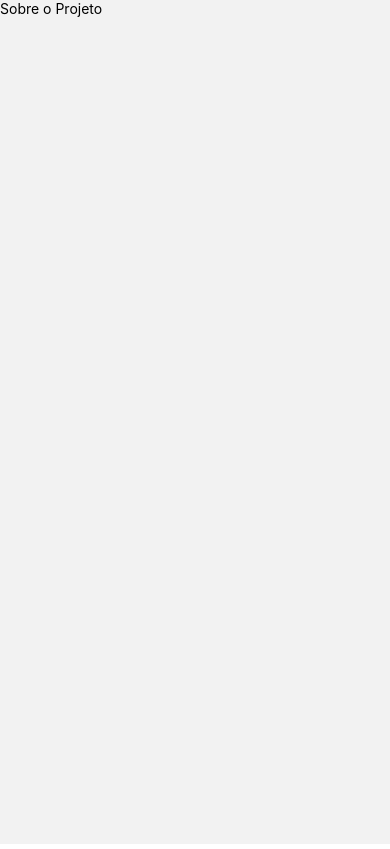
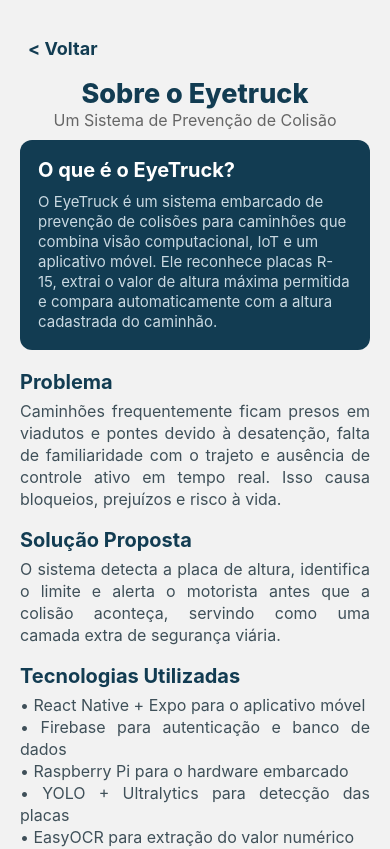
Before and after one commit to RafaelFLopes/app_eyetruck, a React Native app: screen /SobreProjeto in a window 390 px wide. Shown: the top 849 px of the page. Built offline with nearby package versions, Linux system fonts and the light colour scheme.

Commit message:
tela de sobre o projeto feita

```diff
--- a/src/pages/sobreProjeto/sobreProjeto.tsx
+++ b/src/pages/sobreProjeto/sobreProjeto.tsx
@@ -1,21 +1,75 @@
 import { useNavigation } from "@react-navigation/native";
-import { useDevice } from "../../contexts/DeviceContext";
+import { View, Text, ScrollView, TouchableOpacity } from "react-native";
 
-import BotaoPreenchido from "../../components/botaoPreenchido/botaoPreenchido";
-import CorpoFormulario from "../../components/corpoFormulario/corpoFormulario";
-import InputPadrao from "../../components/inputPadrao/inputPadrao";
 import HeaderTitulo from "../../components/headerTitulo/headerTitulo";
 import TituloPadraoMenor from "../../components/tituloPadraoMenor/tituloPadraoMenor";
 import SubTituloPadrao from "../../components/subTituloPadrao/subTituloPadrao";
 
-
 import { styles } from "./styleSobreProjeto";
-import { View, Text } from "react-native";
 
 export default function SobreProjeto() {
+  const navigation = useNavigation<any>();
+
   return (
-    <View>
-      <Text>Sobre o Projeto</Text>
+    <View style={styles.containerSobreProjeto}>
+
+      <TouchableOpacity
+        style={styles.botaoVoltar}
+        onPress={() => navigation.goBack()}
+      >
+        <Text style={styles.textoBotaoVoltar}>{"< Voltar"}</Text>
+      </TouchableOpacity>
+
+      <ScrollView
+        style={styles.scrollArea}
+        showsVerticalScrollIndicator={false}
+      >
+
+      <HeaderTitulo>
+        <TituloPadraoMenor title="Sobre o Eyetruck" />
+        <SubTituloPadrao title="Um Sistema de Prevenção de Colisão" />
+      </HeaderTitulo>
+
+        <View style={styles.card}>
+          <Text style={styles.cardTitulo}>O que é o EyeTruck?</Text>
+          <Text style={styles.cardTexto}>
+            O EyeTruck é um sistema embarcado de prevenção de colisões para
+            caminhões que combina visão computacional, IoT e um aplicativo móvel.
+            Ele reconhece placas R-15, extrai o valor de altura máxima permitida
+            e compara automaticamente com a altura cadastrada do caminhão.
+          </Text>
+        </View>
+
+        <Text style={styles.tituloSecao}>Problema</Text>
+        <Text style={styles.textoSecao}>
+          Caminhões frequentemente ficam presos em viadutos e pontes devido à
+          desatenção, falta de familiaridade com o trajeto e ausência de controle
+          ativo em tempo real. Isso causa bloqueios, prejuízos e risco à vida.
+        </Text>
+
+        <Text style={styles.tituloSecao}>Solução Proposta</Text>
+        <Text style={styles.textoSecao}>
+          O sistema detecta a placa de altura, identifica o limite e alerta o
+          motorista antes que a colisão aconteça, servindo como uma camada extra
+          de segurança viária.
+        </Text>
+
+        <Text style={styles.tituloSecao}>Tecnologias Utilizadas</Text>
+        <Text style={styles.textoSecao}>
+          • React Native + Expo para o aplicativo móvel{"\n"}
+          • Firebase para autenticação e banco de dados{"\n"}
+          • Raspberry Pi para o hardware embarcado{"\n"}
+          • YOLO + Ultralytics para detecção das placas{"\n"}
+          • EasyOCR para extração do valor numérico{"\n"}
+        </Text>
+
+        <Text style={styles.tituloSecao}>Funcionamento Resumido</Text>
+        <Text style={styles.textoSecao}>
+          O dispositivo detecta a placa, extrai o valor, consulta a altura do
+          caminhão salva no app e emite um alerta caso ultrapasse o limite.
+        </Text>
+
+      </ScrollView>
     </View>
   );
 }
--- a/src/pages/sobreProjeto/styleSobreProjeto.ts
+++ b/src/pages/sobreProjeto/styleSobreProjeto.ts
@@ -1,24 +1,60 @@
 import { StyleSheet } from 'react-native';
 
 const styles = StyleSheet.create({
-logoContainer: {
-  alignItems: 'center',
-},
-logo: {      // Diminui o tamanho da logo
-  height: 250,
-},
-grupoBotoes: {
-  width: '100%',
-  gap: 10,
-  marginTop: 0,     // Remove espaçamento extra
-},
-containerIndex: {
-  flex: 1,
-  alignItems: 'center',
-  justifyContent: 'center', // Alinha tudo no topo
-  padding: 25,
-},
+  containerSobreProjeto: {
+    flex: 1,
+    backgroundColor: '#f2f2f2',
+    padding: 20,
+  },
+  botaoVoltar: {
+    top: 10,
+    padding: 8,
+    zIndex: 20,
+  },
+  textoBotaoVoltar: {
+    color: '#123c52',
+    fontSize: 18,
+    fontWeight: 'bold',
+  },
+  scrollArea: {
+    width: '100%',
+    marginTop: 20,
+  },
 
+  card: {
+    width: '100%',
+    backgroundColor: '#123c52',
+    padding: 18,
+    borderRadius: 12,
+    marginBottom: 20,
+  },
+  cardTitulo: {
+    color: '#FFFFFF',
+    fontSize: 20,
+    fontWeight: '700',
+    marginBottom: 10,
+  },
+  cardTexto: {
+    color: '#c9d9e2',
+    fontSize: 15,
+    lineHeight: 20,
+  },
+
+  tituloSecao: {
+    fontSize: 20,
+    fontWeight: '700',
+    color: '#123c52',
+    marginBottom: 6,
+
+  },
+
+  textoSecao: {
+    fontSize: 16,
+    color: '#3f5059',
+    marginBottom: 18,
+    lineHeight: 22,
+    textAlign: "justify",
+  },
 });
 
 export { styles };
```
